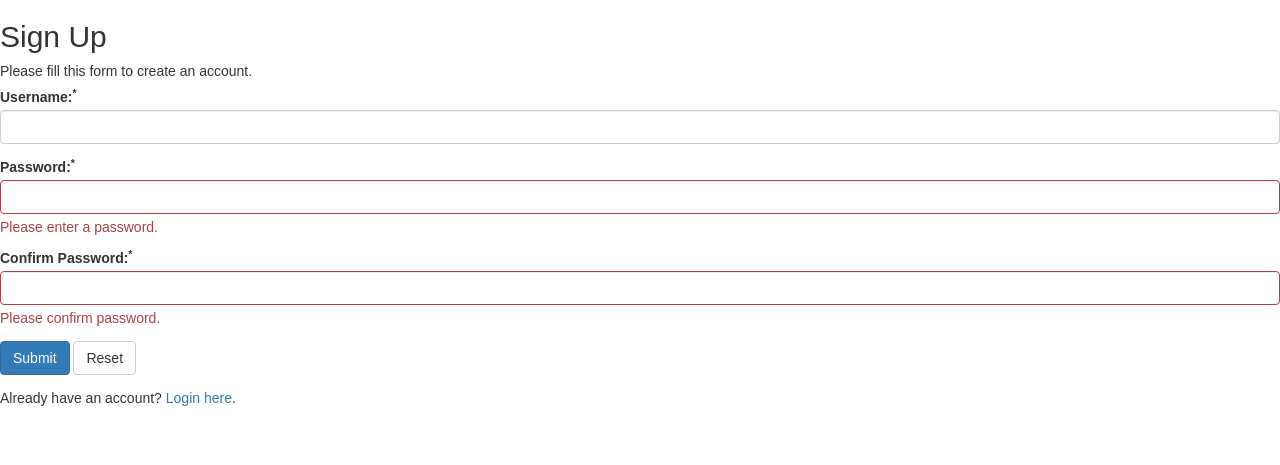
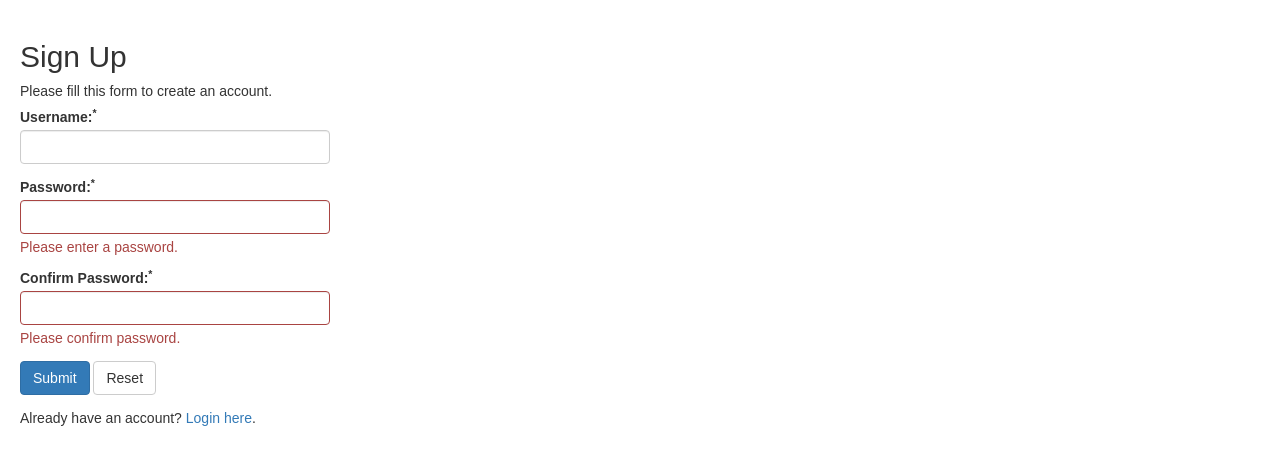
Before and after one commit to nfgallimore/RateUAkron, a PHP site: page /register.php in a window 1280 px wide. Shown: the top 465 px of the page. Run offline with PHP 8.4, Linux system fonts and the light colour scheme; data that the repository does not hold is empty.

Commit message:
updated register.php

```diff
--- a/html/register.php
+++ b/html/register.php
@@ -1,16 +1,11 @@
 <?php
-
 require_once '../includes/config.php';
-
 $username = $password = $confirm_password = "";
 $username_err = $password_err = $confirm_password_err = "";
-
 if ($_SERVER["REQUEST_METHOD"] == "POST") {
-
 	if (empty(trim($_POST["username"]))) {
 		$username_err = "Please enter a username.";
 	}
-
 	else {
 		$sql = "SELECT id FROM users WHERE username = ?";
 		if ($stmt = mysqli_prepare($link, $sql)) {
@@ -84,7 +79,8 @@ mysqli_close($link);
 <title>Sign Up</title>
 <link rel="stylesheet" href="https://maxcdn.bootstrapcdn.com/bootstrap/3.3.7/css/bootstrap.css">
 <style type="text/css">
-	body{ font: 14px sans-serif; }
+body{ font: 14px sans-serif; }
+	.wrapper{ width: 350px; padding: 20px; }
 </style>
 </head>
 <body>
```
